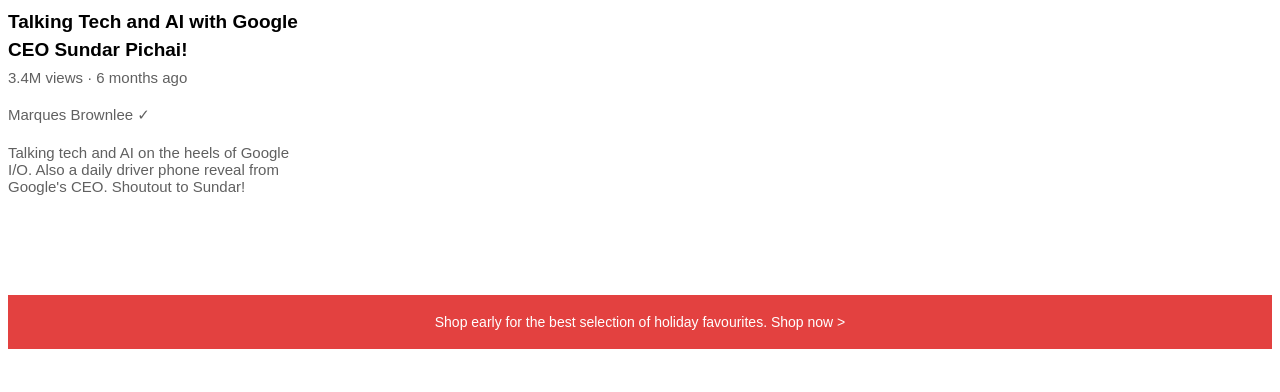
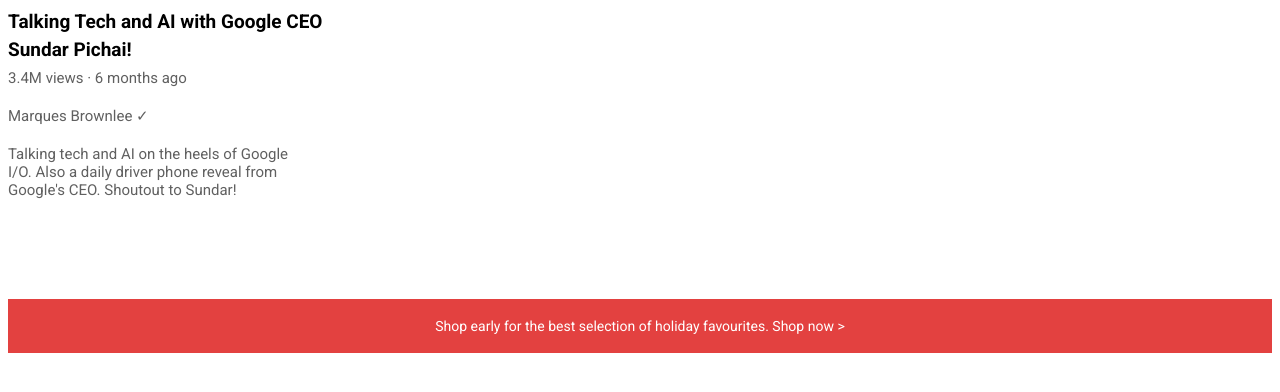
Before and after one commit to ashwinam/Html-and-CSS-Youtube-Clone-, a plain HTML site: page lesson 5/text_styles.html in a window 1280 px wide. Drawn offline with Linux system fonts and the light colour scheme.

Commit message:
lesson-6 adding html structure to the previous exercises

```diff
--- a/lesson 3/hover_effect.html
+++ b/lesson 3/hover_effect.html
@@ -1,90 +1,15 @@
-<!--
-    Css is look like a html it has style tag
-    General syntax is, select the html tag or the attributes like id or class. then specify the property and there value.
- -->
+<!DOCTYPE html>
+<html>
 
+<head>
+    <title>Lesson 3 | Hover effects</title>
+    <link rel="stylesheet" href="hover_effects.css"> <!-- This called void element (it dont need a closing tag)-->
+</head>
 
-<!--
-General Technique
-1. Create an Html element
-2. do css one by one until it looks closer
+<body>
+    <button class="subscribe-button">SUBSCRIBE</button>
+    <button class="join-button">JOIN</button>
+    <button class="tweet-button">Tweet</button>
+</body>
 
- -->
-
-<style>
-    /* transition property helps to change properties values smoothly so, the first argument is the effect that you want to make smooth and second is time duration(best time for transition is 0.15s), using commas you can seperate the transition*/
-    .subscribe-button {
-        background-color: rgb(200, 0, 0);
-        color: white;
-        height: 35px;
-        width: 100px;
-        border: none;
-        border-radius: 2px;
-        margin-right: 8px;
-        cursor: pointer;
-        transition: opacity 0.15s;
-
-    }
-
-    /* Below is the syntax for hover effect :hover this also called pseudo-class, it means whatever the base css has the style just add on it more based on the actions */
-    .subscribe-button:hover {
-        opacity: 0.8;
-
-    }
-
-    /* Another pseudo class is :active when you click on that particular element what extra css you want to add */
-    .subscribe-button:active {
-        opacity: 0.5;
-        /* opacity is shows the fade in and fade out means visibilty of that particular element 0 means unvisible and 1 means visible */
-    }
-
-    .join-button {
-        background-color: white;
-        color: rgb(17, 115, 244);
-        border-color: rgb(17, 115, 244);
-        border-style: solid;
-        height: 35px;
-        width: 60px;
-        border-width: 1px;
-        border-radius: 2px;
-        cursor: pointer;
-        transition: background-color 0.15s, color 0.15s, opacity 0.15s;
-    }
-
-    .join-button:hover {
-        background-color: rgb(17, 115, 244);
-        color: white;
-    }
-
-    .join-button:active {
-        opacity: 0.7;
-    }
-
-    .tweet-button {
-        background-color: rgb(44, 150, 255);
-        color: white;
-        height: 35px;
-        width: 74px;
-        border: none;
-        border-radius: 17px;
-        font-weight: bold;
-        font-size: 15px;
-        margin-left: 8px;
-        cursor: pointer;
-        transition: box-shadow 0.15s, opacity 0.15s;
-    }
-
-    .tweet-button:hover {
-        box-shadow: 5px 5px 10px rgba(0, 0, 0, 0.15);
-    }
-
-    .tweet-button:active {
-        opacity: 0.5;
-    }
-
-    /* The box-shadow CSS property adds shadow effects around an element's frame. You can set multiple effects separated by commas. it takes 4 argument (1st is horizontal, 2nd is vertical, 3rd shadow blurness and 4th is color) */
-</style>
-
-<button class="subscribe-button">SUBSCRIBE</button>
-<button class="join-button">JOIN</button>
-<button class="tweet-button">Tweet</button>
+</html>
--- /dev/null
+++ b/lesson 5/text_styles.css
@@ -0,0 +1,67 @@
+/* Rule for text styling
+    1. look for the font family i.e.,which fonts you are using
+    2. size of the fonts
+    3. bold, italic
+    4. alignments
+    -->
+
+    <!-- General rule
+    1. create a element
+    2. apply css one-by-one
+    -->
+
+    <!-- css specificity
+    class name priority > tag name
+    -->
+*/
+
+p {
+    font-family: Roboto;
+    margin-top: 0px;
+    margin-bottom: 0px;
+}
+
+.video-title {
+    font-size: 19px;
+    font-weight: bold;
+    width: 320px;
+    line-height: 28px;
+    margin-bottom: 5px;
+}
+
+.video-views {
+    font-size: 15px;
+    color: rgb(96, 96, 96);
+    margin-bottom: 20px;
+
+}
+
+.video-author {
+    font-size: 15px;
+    color: rgb(96, 96, 96);
+    margin-bottom: 20px;
+}
+
+.video-description {
+    font-size: 15px;
+    color: rgb(96, 96, 96);
+    width: 300px;
+    margin-bottom: 100px;
+}
+
+.shop-festive {
+    font-size: 14px;
+    background-color: #e34140;
+    color: white;
+    text-align: center;
+    padding-top: 19px;
+    padding-bottom: 19px;
+}
+
+.shop-link {
+    cursor: pointer;
+}
+
+.shop-link:hover {
+    text-decoration: underline;
+}
--- a/lesson 5/text_styles.html
+++ b/lesson 5/text_styles.html
@@ -1,73 +1,15 @@
-<!-- Rule for text styling
-1. look for the font family i.e.,which fonts you are using
-2. size of the fonts
-3. bold, italic
-4. alignments
--->
+<!DOCTYPE html>
+<html>
 
-<!-- General rule
-1. create a element
-2. apply css one-by-one
--->
+<head>
+    <title>Lesson 5 | Text</title>
+    <link rel="preconnect" href="https://fonts.googleapis.com">
+    <link rel="preconnect" href="https://fonts.gstatic.com" crossorigin>
+    <link href="https://fonts.googleapis.com/css2?family=Roboto:wght@400;700&display=swap" rel="stylesheet">
+    <link rel="stylesheet" href="text_styles.css">
+</head>
 
-<!-- css specificity
-class name priority > tag name
--->
-
-<style>
-    p {
-        font-family: Arial;
-        margin-top: 0px;
-        margin-bottom: 0px;
-    }
-
-    .video-title {
-        font-size: 19px;
-        font-weight: bold;
-        width: 320px;
-        line-height: 28px;
-        margin-bottom: 5px;
-    }
-
-    .video-views {
-        font-size: 15px;
-        color: rgb(96, 96, 96);
-        margin-bottom: 20px;
-
-    }
-
-    .video-author {
-        font-size: 15px;
-        color: rgb(96, 96, 96);
-        margin-bottom: 20px;
-    }
-
-    .video-description {
-        font-size: 15px;
-        color: rgb(96, 96, 96);
-        width: 300px;
-        margin-bottom: 100px;
-    }
-
-    .shop-festive {
-        font-size: 14px;
-        background-color: #e34140;
-        color: white;
-        text-align: center;
-        padding-top: 19px;
-        padding-bottom: 19px;
-    }
-
-    .shop-link {
-        cursor: pointer;
-    }
-
-    .shop-link:hover {
-        text-decoration: underline;
-    }
-</style>
-
-
+<body>
     <p class="video-title">
         Talking Tech and AI with Google CEO Sundar Pichai!
     </p>
@@ -88,3 +30,6 @@ class name priority > tag name
     <p class="shop-festive">
         Shop early for the best selection of holiday favourites. <span class="shop-link">Shop now &#62;</span>
     </p>
+</body>
+
+</html>
```
Also changed, not shown: lesson 1/website.html (+11 -0 lines), lesson 2/buttons.html (+10 -0 lines), lesson 3/hover_effects.css (added, +82 -0 lines). Lines whose indentation alone changed are shown as unchanged.
